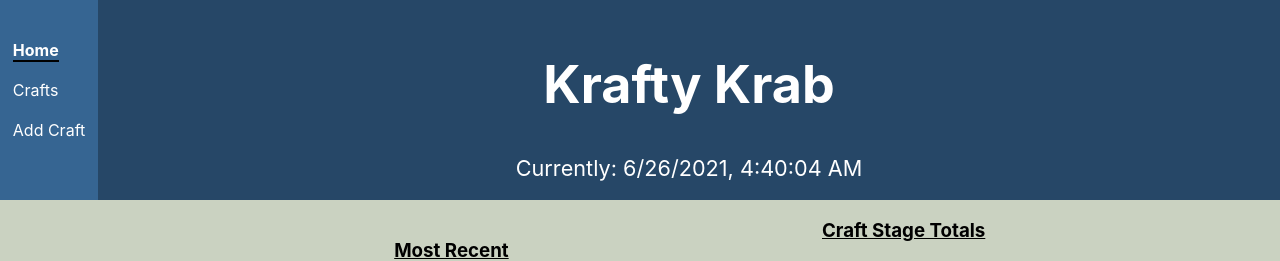
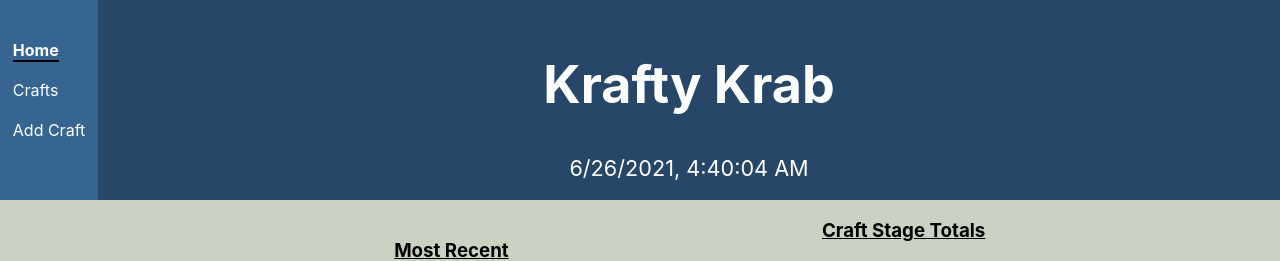
Before and after one commit to meranly8/react-redux-krafty-krab, a React (Create React App) app: page / in a window 1280 px wide. Shown: the top 261 px of the page. Built offline with nearby package versions, Linux system fonts and the light colour scheme; no server answers.

Commit message:
Removed word before local date and time display

```diff
--- a/src/components/HeaderMain.js
+++ b/src/components/HeaderMain.js
@@ -4,7 +4,7 @@ const HeaderMain = () => {
     return(
         <div>
             <h1>Krafty Krab</h1>
-            <small>Currently: {new Date().toLocaleString() + ''}</small>
+            <small>{new Date().toLocaleString() + ''}</small>
         </div>
     )
 }
```
